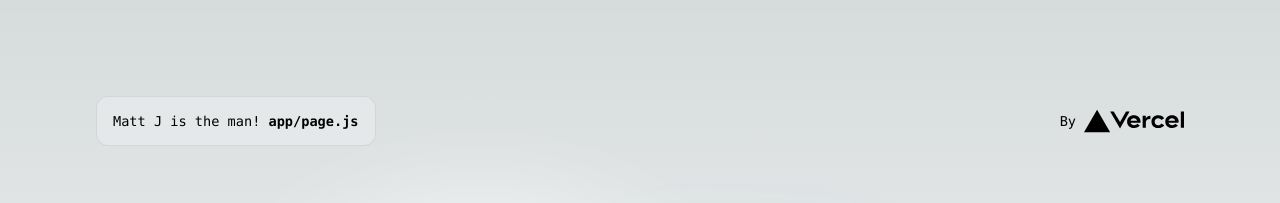
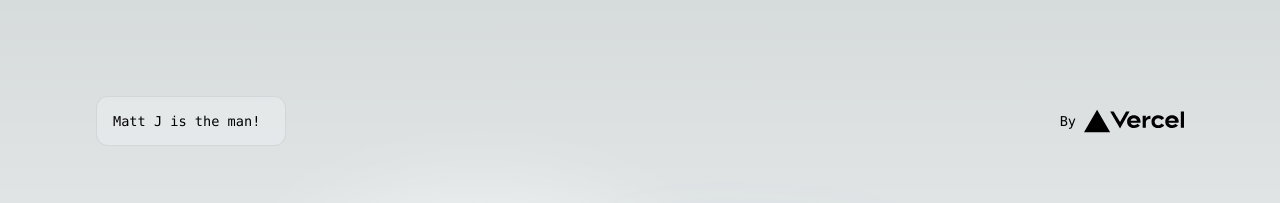
Before and after one commit to mattjared/chris-b-dot-com, a Next.js app: page / in a window 1280 px wide. Shown: the top 203 px of the page. Built offline with nearby package versions, Linux system fonts and the light colour scheme.

Commit message:
removed link

```diff
--- a/app/page.js
+++ b/app/page.js
@@ -7,7 +7,6 @@ export default function Home() {
       <div className={styles.description}>
         <p>
           Matt J is the man!&nbsp;
-          <code className={styles.code}>app/page.js</code>
         </p>
         <div>
           <a
```
